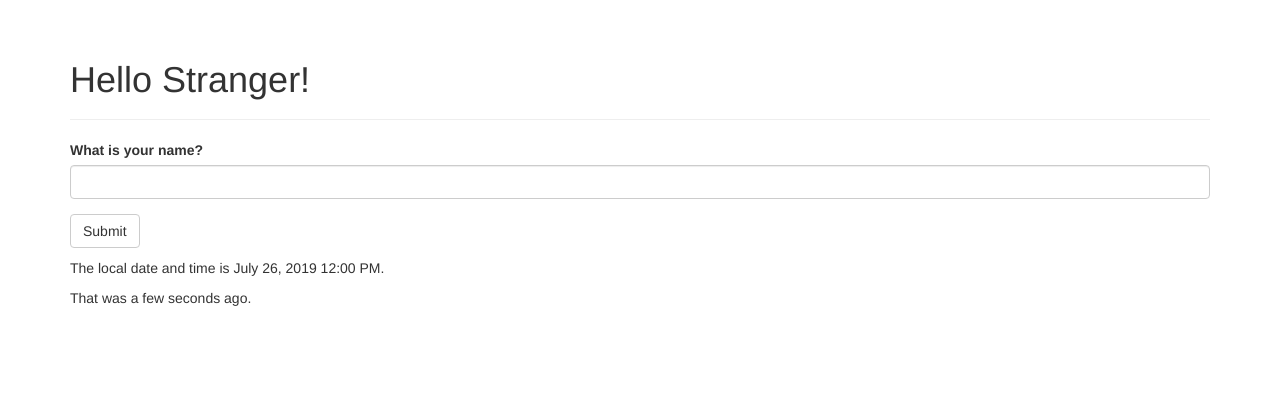
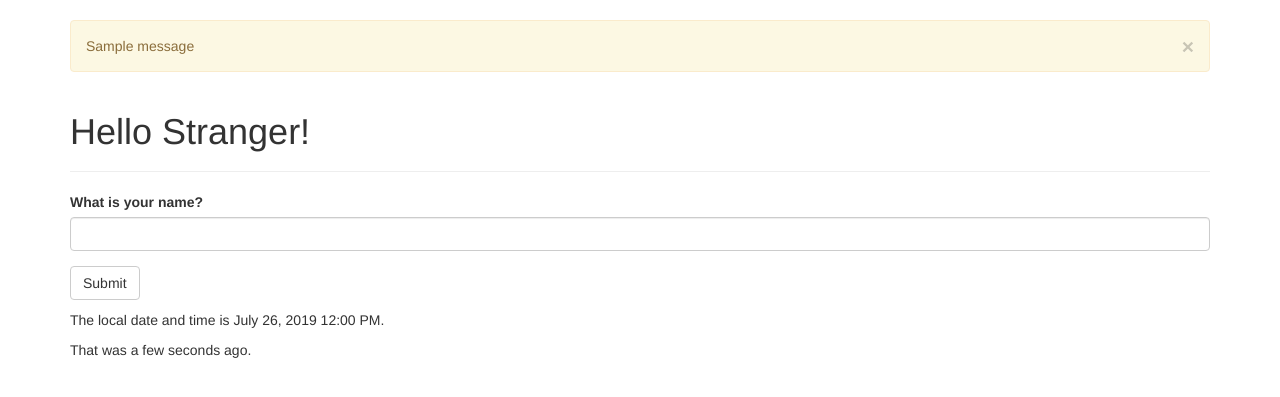
Before and after one commit to liuna-liuna/flask_blog, a Flask app: page / in a window 1280 px wide. Shown: the part 52-449 px from the top of the page. Run offline with Flask 2, Linux system fonts and the light colour scheme; one stand-in notice (Sample message) is shown; some libraries are stand-ins or nearby versions.

Commit message:
use flash and get_flashed_message to change messages

```diff
--- a/hello.py
+++ b/hello.py
@@ -15,7 +15,7 @@ __VERSION__ = "1.0.0.07222019"
 
 
 # imports
-from flask import Flask, render_template, redirect, url_for, session
+from flask import Flask, render_template, redirect, url_for, session, flash
 from flask_bootstrap import Bootstrap
 from flask_moment import Moment
 from datetime import datetime
@@ -38,8 +38,10 @@ app.config['SECRET_KEY'] = 'hard to guess string placeholder'
 def index():
     form = NameForm()
     if form.validate_on_submit():
-        session['name'] = form.name.data
-        form.name.data = ''
+        old_name = session.get('name')
+        if old_name is not None and old_name != form.name.data:
+            flash('Looks like you changed a name!')
+            session['name'] = form.name.data
         return redirect(url_for('.index'))
     else:
         return render_template('index.html', current_time=datetime.utcnow(), form=form, name=session.get('name'))
--- a/templates/base.html
+++ b/templates/base.html
@@ -32,6 +32,13 @@
 
 {% block content %}
 <div class="container">
+    {% for message in get_flashed_messages() %}
+    <div class="alert alert-warning">
+        <button type="button" class="close" data-dismiss="alert">&times;</button>
+        {{ message }}
+    </div>
+    {% endfor %}
+
     {% block page_content %} {% endblock %}
 </div>
 {% endblock %}
```
